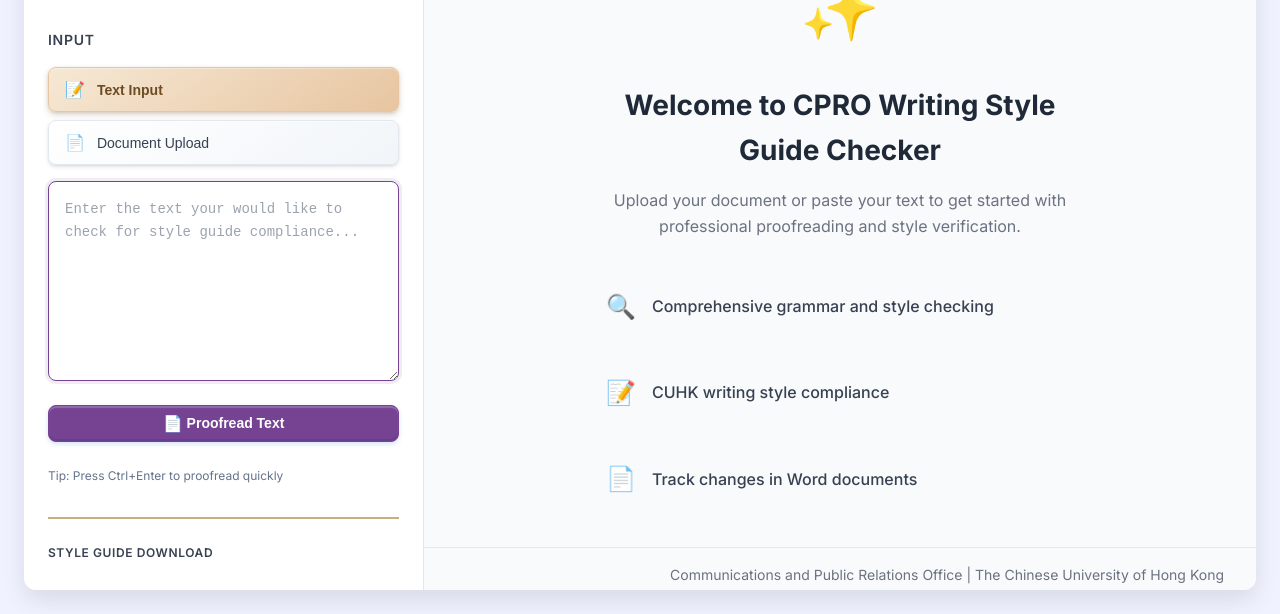
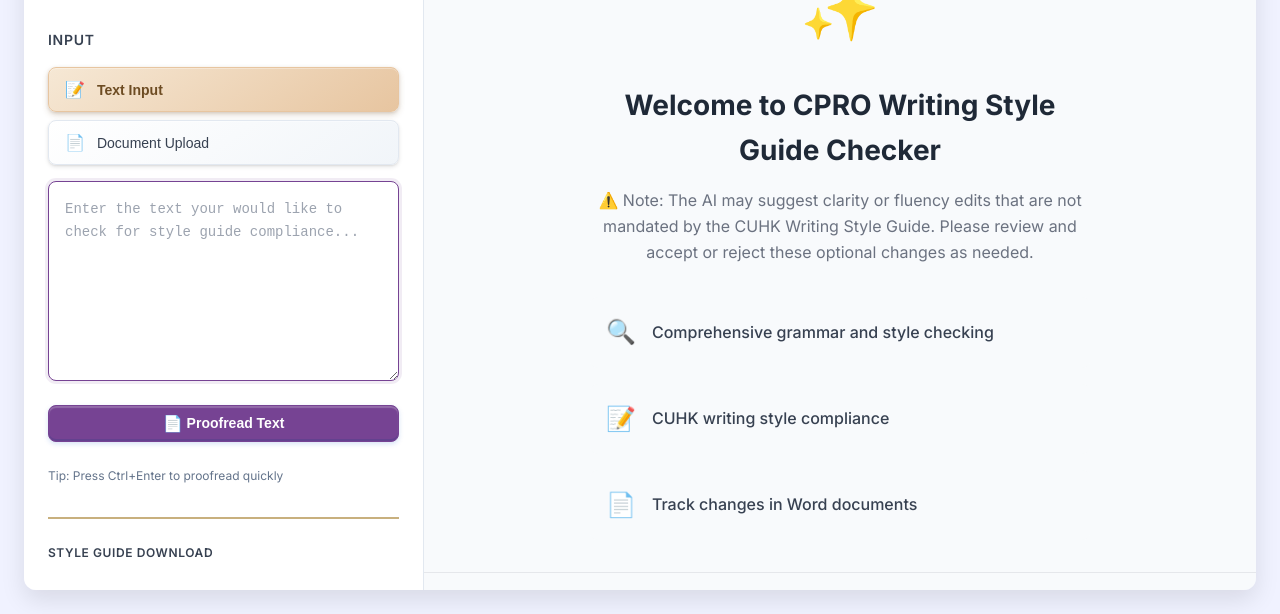
Before and after one commit to dfxnoodle/cpro-proofreader, a plain HTML site: page static/index.html in a window 1280 px wide. Shown: the part 186-800 px from the top of the page. Drawn offline with Linux system fonts and the light colour scheme; no server answers.

Commit message:
Note about own-initiative-to-polish on the landing page

```diff
--- a/static/index.html
+++ b/static/index.html
@@ -181,7 +181,7 @@
                 <div class="welcome-content">
                     <div class="welcome-icon">✨</div>
                     <h2>Welcome to CPRO Writing Style Guide Checker</h2>
-                    <p>Upload your document or paste your text to get started with professional proofreading and style verification.</p>
+                    <p>⚠️ Note: The AI may suggest clarity or fluency edits that are not mandated by the CUHK Writing Style Guide. Please review and accept or reject these optional changes as needed.</p>
                     <div class="feature-list">
                         <div class="feature-item">
                             <span class="feature-icon">🔍</span>
```
